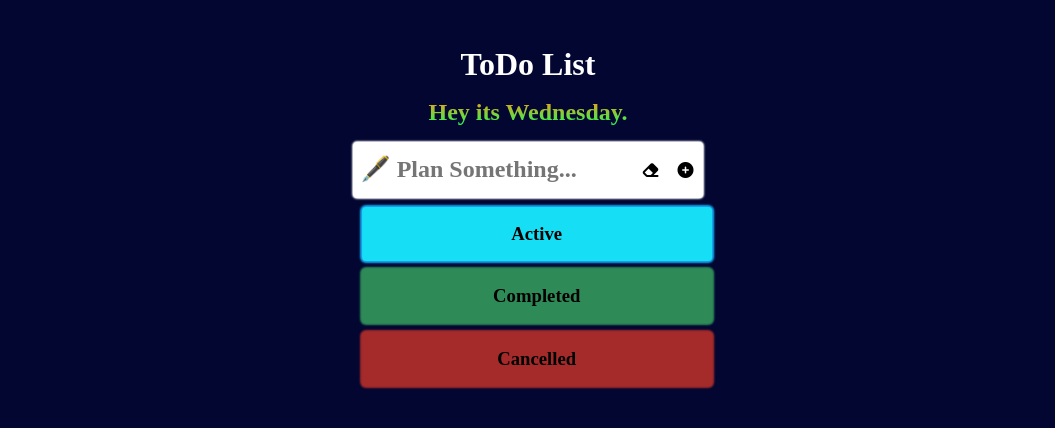
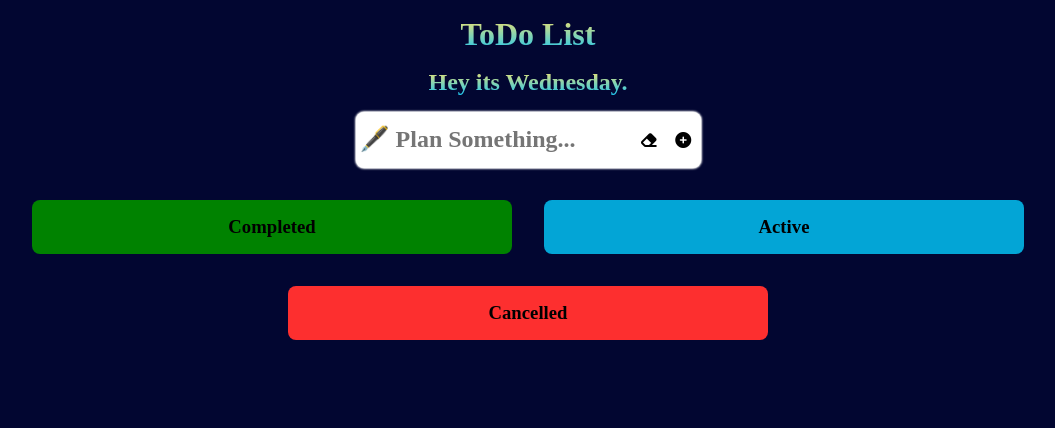
Before and after one commit to Regestrac/ToDo_List-ReactApp, a React (Create React App) app: page / in a window 1280 px wide. Shown: the top 428 px of the page, without its empty margins (112-1167 px from the left). Built offline with nearby package versions, Linux system fonts and the light colour scheme.

Commit message:
Made some changes in designs

```diff
--- a/src/App.css
+++ b/src/App.css
@@ -6,41 +6,51 @@ body {
   background-color: #020631;
 }
 .app {
-  position: absolute;
-  top: 10%;
-  left: 50%;
-  transform: translate(-50%, -10%);
+  width: 100%;
+  align-items: center;
+  justify-content: center;
+  text-align: center;
+  margin-left: auto;
+  margin-right: auto;
 }
-.subHeading{
+
+.inputOptions{
+   width: fit-content;
+   height: 3.5rem;
+   background-color: white;
+   box-shadow: 0 0 2px 1px white;
+   margin: auto;
+   margin-top: 1rem;
+   border-radius: .5rem;
+   display: grid;
+   grid-template-columns: 80% 10% 10%;
+}
+.inputSection{
+  display: flex;
+  flex-direction: column;
+  align-items: center;
+  justify-content: center;
+}
+
+.subHeading, .mainHeading{
   text-align: center;
   margin-top: 1rem;
-  background: -webkit-linear-gradient(rgb(255, 150, 22), rgb(25, 255, 86));
+  background: -webkit-linear-gradient(rgb(255, 227, 103), #16c5f5);
   background-clip: text;
   -webkit-text-fill-color: transparent;
 }
-.inputOptions{
-  width: 100%;
-   height: 3.5rem;
-   background-color: rgb(255, 255, 255);
-   box-shadow: 0 0 2px 1px rgb(255, 255, 255);
-   margin: auto;
-   margin-top: 1rem;
-   border-radius: .25rem;
-   display: grid;
-   grid-template-columns: 80% 10% 10%;
-}
+
 .inputOptions .left input {
   width: 98%;
   height: 90%;
   margin-top: .8%;
   margin-left: 1%;
-  border: unset;
-  border-radius: .25rem;
+  border: none;
   outline: none;
-  padding-left: .3rem;
   font-size: x-large;
   font-family: inherit;
   font-weight: bold;
+  background: transparent;
 }
 
 .inputOptions .middle {
@@ -55,18 +65,62 @@ body {
   align-items: center;
 }
 
-.app .mainHeading h1 {
-  text-align: center;
-}
-.app h1 {
-  color: white;
+.list-sec{
+  display: flex;
+  flex-wrap: wrap;
+  justify-content: center;
 }
 
+.list-sec .container{
+  width: (90%/3);
+  margin-right: 1rem;
+  margin-left: 1rem;
+  border-radius: .5rem;
+
+}
+
+i {
+  cursor: pointer;
+}
+
+.toDoInput i {
+  font-size: large;
+  color: rgb(84, 84, 84);
+}
+
+.container i {
+  font-size: larger;
+  margin-top: .16rem;
+}
+
+.container .toDo .bin i {
+  color: rgb(69, 69, 69);
+}
+
+.container .toDo .close i {
+  color: brown;
+}
+
+.container .toDo .tick i {
+  color: green;
+}
+
+.container .toDo .recycle i {
+  color: rgb(46, 75, 164);
+}
+
+.container i {
+  font-size: larger;
+  margin-top: .16rem;
+}
+
+.container .toDo .bin i {
+  color: rgb(69, 69, 69);
+}
 
 .container {
   height: 100%;
-  width: 100%;
-  float: left;
+  width: 30rem;
   margin-top: 2.5%;
   margin-left: 2.5%;
   padding-top: 1rem;
@@ -79,7 +133,7 @@ body {
 }
 
 .container .toDo {
-  width: 92%;
+  width: 95%;
   height: 100%;
   background-color: rgb(241, 241, 241, 0.2);
   margin-top: .5rem;
@@ -109,8 +163,7 @@ body {
 
 
 .container.onGoing {
-  background-color: #16dff5;
-  box-shadow: 0 0 2px 2px #16a7f5;
+  background-color: #03a5d6;
 }
 
 .container.onGoing .toDo {
@@ -138,50 +191,11 @@ body {
 }
 
 
-i {
-  cursor: pointer;
-}
-
-.toDoInput i {
-  font-size: large;
-  color: rgb(84, 84, 84);
-}
-
-.container i {
-  font-size: larger;
-  margin-top: .16rem;
-}
-
-.container .toDo .bin i {
-  color: rgb(69, 69, 69);
-}
-
-.container .toDo .close i {
-  color: brown;
-}
-
-.container .toDo .tick i {
-  color: seagreen;
-}
-
-.container .toDo .recycle i {
-  color: rgb(46, 75, 164);
-}
-
-.container i {
-  font-size: larger;
-  margin-top: .16rem;
-}
-
-.container .toDo .bin i {
-  color: rgb(69, 69, 69);
-}
-
 
 
 .container.done {
-  background-color: seagreen;
-  box-shadow: 0 0 2px 2px seagreen;
+  background-color: rgb(0, 130, 0);
+
 }
 
 .container.done .toDo {
@@ -210,8 +224,7 @@ i {
 
 
 .container.dropped {
-  background-color: brown;
-  box-shadow: 0 0 2px 2px brown;
+  background-color: #fd2f2f;
 }
 
 .container.dropped .toDo {
--- a/src/App.js
+++ b/src/App.js
@@ -10,26 +10,25 @@ function App() {
   const dayNames = ['Sunday', 'Monday', 'Tuesday', 'Wednesday', 'Thursday', 'Friday', 'Saturday'];
   const day = dayNames[today.getDay()];
   const dayList = ['Sun', 'Mon', 'Tue', 'Wed', 'Thu', 'Fri', 'Sat'];
-  const hours= today.getHours();
-  const amOrPm = hours >=12 ? 'PM' : 'AM';
+  const hours = today.getHours();
+  const amOrPm = hours >= 12 ? 'PM' : 'AM';
   const hour = hours % 12;
   const hour12 = (hours % 12 && hour === 0 ? hour === 12 : hour);
-  const date= today.getDate()+'-'+today.getMonth()+'-'+today.getFullYear();
+  const date = today.getDate() + '-' + today.getMonth() + '-' + today.getFullYear();
   const dayShort = dayList[today.getDay()];
-  const time = hour12.toString()+':'+today.getMinutes()+':'+today.getSeconds()+' '+amOrPm;
-  const createdTime = time+' '+dayShort+' '+date;
+  const time = hour12.toString() + ':' + today.getMinutes() + ':' + today.getSeconds() + ' ' + amOrPm;
+  const createdTime = time + ' ' + dayShort + ' ' + date;
 
   const handleUserInput = ((e) => {
     setToDo(e.target.value)
   })
   const handleInput = ((e) => {
     e.preventDefault();
-    console.log(toDo)
     if (toDo) {
       setToDos([...toDos, {
         id: Date.now(),
         text: toDo,
-        time:createdTime,
+        time: createdTime,
         statusDone: false,
         statusRemoved: false,
         statusDrop: false,
@@ -45,6 +44,7 @@ function App() {
 
   return (
     <div className="app">
+      <div className='inputSection'>
         <div className='headings'>
           <div className='mainHeading'>
             <h1>ToDo List</h1>
@@ -66,11 +66,47 @@ function App() {
             </div>
           </div>
         </form>
+      </div>
+
+      <div className='list-sec'>
+        <div className='container done'>
+          <h3>Completed</h3>
+          {toDos && toDos.map((obj) => {
+            if (obj.statusDone && !obj.statusRemoved) {
+              return (
+                <div ket={obj.id} className='toDo'>
+                  <div className='left'></div>
+                  <div className='top'>
+                    <p>{obj.text}</p>
+                  </div>
+                  <div className='bottom'>
+                    <p>{obj.time}</p>
+                  </div>
+                  <div className='right bin'>
+                    <i onClick={(e) => {
+                      let isdelete = window.confirm("Delete ToDo Permenetly!")
+                      if (isdelete) {
+                        e.target.value = true;
+                      }
+                      setToDos(toDos.filter((obj2) => {
+                        if (obj2.id === obj.id) {
+                          obj2.statusRemoved = e.target.value;
+                        }
+                        return obj2
+                      }))
+                    }} value={obj.statusRemoved} className="fas fa-trash-alt" title='Remove'></i>
+                  </div>
+                </div>
+              )
+            }
+          })
+          }
+        </div>
+
 
         <div className="container onGoing">
           <h3>Active</h3>
           {toDos && toDos.map((obj) => {
-          console.log(obj.text)
             if (!obj.statusDone && !obj.statusDrop) {
               return (
                 <div key={obj.id} className="toDo">
@@ -143,46 +179,13 @@ function App() {
           }
         </div>
 
-      <div className='container done'>
-        <h3>Completed</h3>
-        {
-          toDos && toDos.map((obj) => {
-            if (obj.statusDone && !obj.statusRemoved) {
-              return (
-                <div className='toDo'>
-                  <div className='top'>
-                    <p>{obj.text}</p>
-                  </div>
-                  <div className='bottom'>
-                    <p>{obj.time}</p>
-                  </div>
-                  <div className='right bin'>
-                    <i onClick={(e) => {
-                      let isdelete = window.confirm("Delete ToDo Permenetly!")
-                      if (isdelete) {
-                        e.target.value = true;
-                      }
-                      setToDos(toDos.filter((obj2) => {
-                        if (obj2.id === obj.id) {
-                          obj2.statusRemoved = e.target.value;
-                        }
-                        return obj2
-                      }))
-                    }} value={obj.statusRemoved} className="fas fa-trash-alt" title='Remove'></i>
-                  </div>
-                </div>
-              )
-            }
-          })
-        }
-      </div>
 
         <div className='container dropped'>
           <h3>Cancelled</h3>
           {toDo && toDos.map((obj) => {
             if (obj.statusDrop && !obj.statusRetreve && !obj.statusRemoved) {
               return (
-              <div className='toDo'>
+                <div key={obj.id} className='toDo'>
                   <div className='left recycle'>
                     <i onClick={(e) => {
                       e.target.value = true
@@ -202,7 +205,7 @@ function App() {
                   </div>
                   <div className='right binm'>
                     <i onClick={(e) => {
-                    let isdelete = window.confirm("Delete toDo Permenetly")
+                      let isdelete = window.confirm("Delete toDo Permanently ?")
                       if (isdelete) {
                         e.target.value = true
                       }
@@ -221,6 +224,7 @@ function App() {
           }
         </div>
       </div>
+    </div>
   );
 }
 
```
Lines whose indentation alone changed are shown as unchanged.
